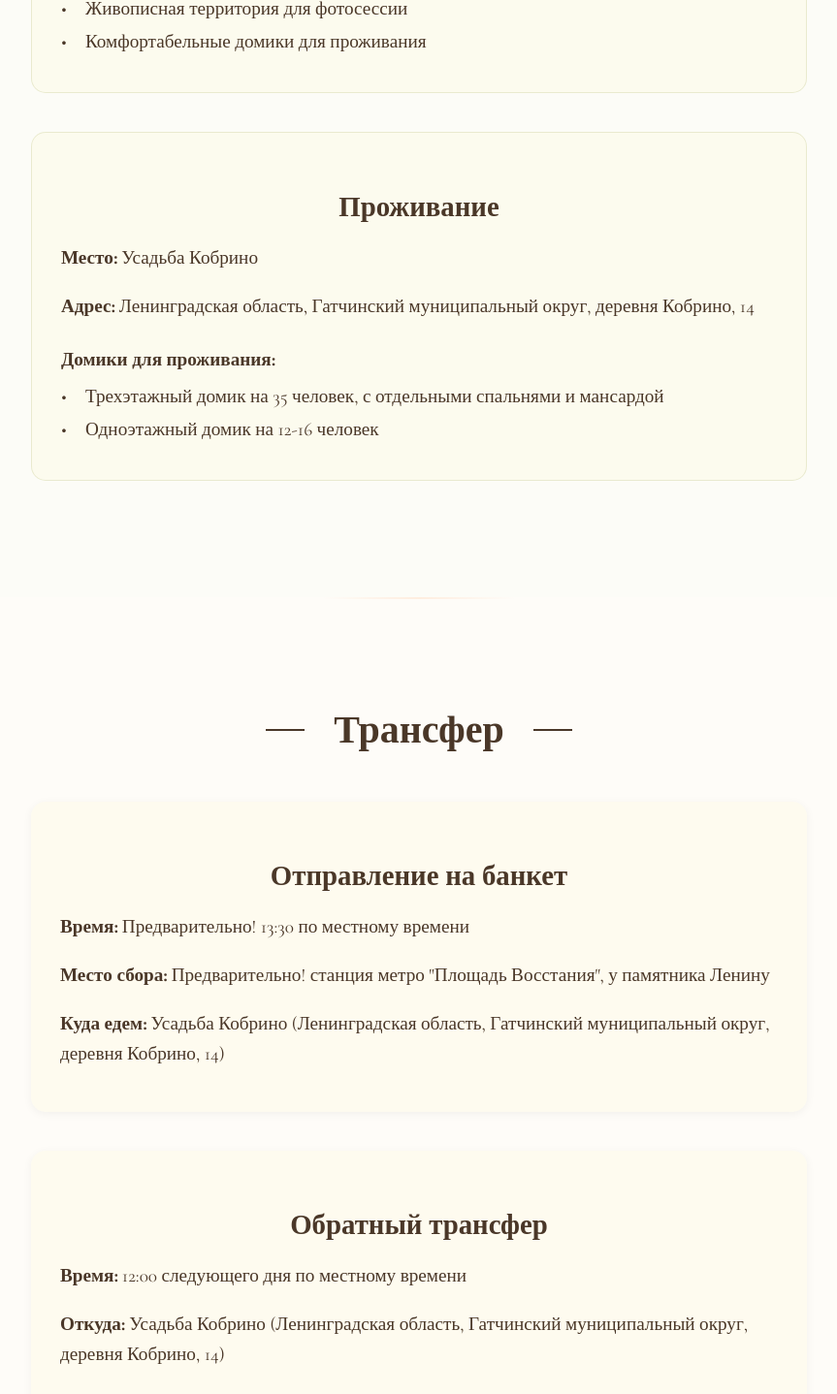
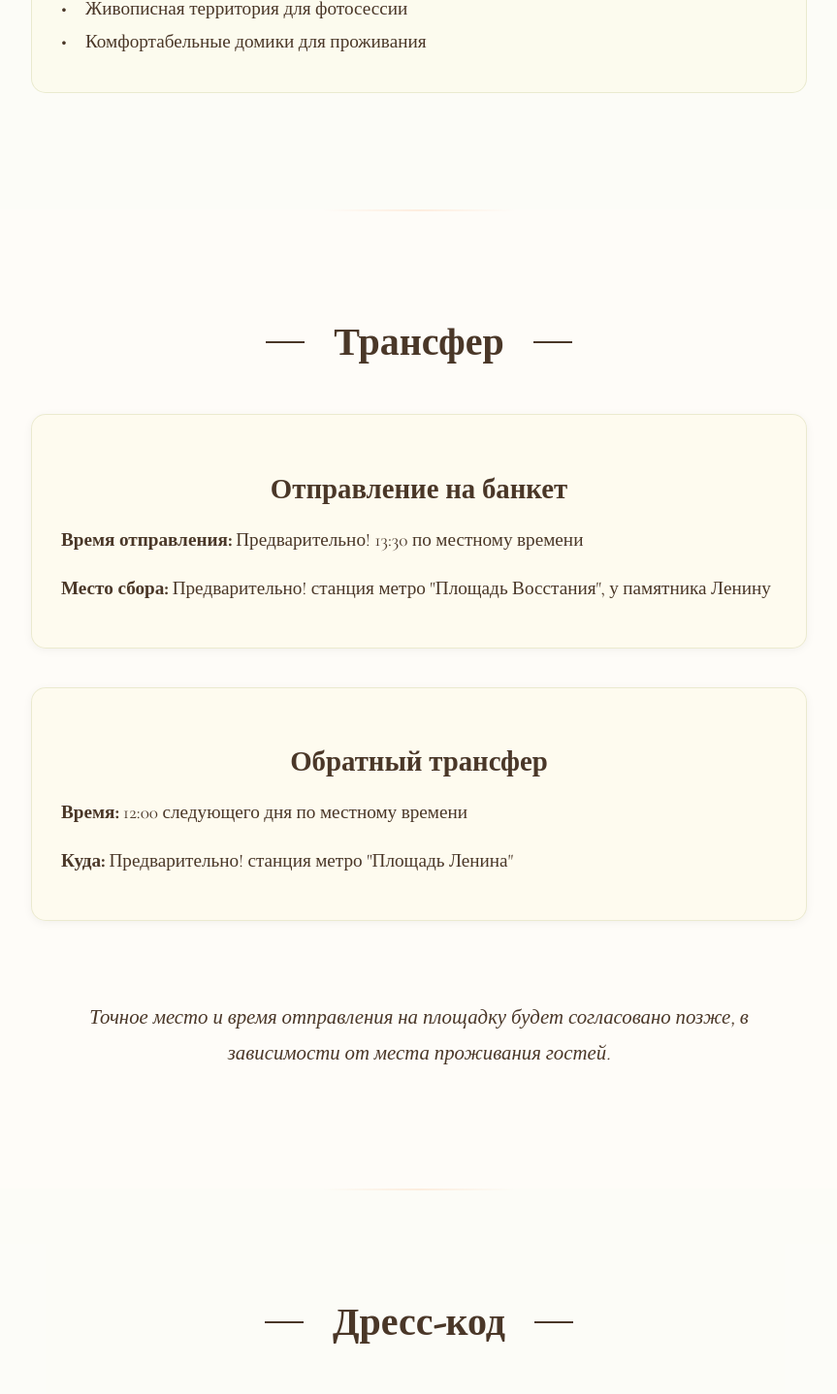
Before and after one commit to byFluerash/my-app, a React (Create React App) app: page / in a window 1280 px wide. Shown: the part 2020-3458 px from the top of the page at 97% size, without its empty margins (208-1071 px from the left). Built offline with nearby package versions, Linux system fonts and the light colour scheme; a web font is replaced by a local one.

Commit message:
new changes

```diff
--- a/src/components/Footer.js
+++ b/src/components/Footer.js
@@ -1,11 +1,19 @@
 import React from 'react';
 
-function Footer() {
+function Footer({label = "По всем вопросам телеграмм канал" }) {
+  const telegramUrl = `https://t.me/+ohvrwnhqV4EwYmIy`;
   return (
     <footer className="footer">
       <div className="container">
-        <p>С любовью, Анна и Михаил</p>
-        <p>По всем вопросам: +7 (999) 123-45-67</p>
+        <p>С любовью, Эльза и Даниил</p><a
+      href={telegramUrl}
+      target="_blank"
+      rel="noopener noreferrer"
+      className="telegram-link"
+    >
+      {label}
+    </a>
+
       </div>
     </footer>
   );
--- a/src/components/Rsvp.js
+++ b/src/components/Rsvp.js
@@ -18,7 +18,7 @@ const GuestForm = ({ data, onChange, isCompanion = false, alcoholOptions }) => {
               onChange={onChange}
               placeholder="Имя"
               required
-              className="form-input"
+              className="form-input-test"
             />
           </div>
           <div className="form-group">
@@ -29,7 +29,7 @@ const GuestForm = ({ data, onChange, isCompanion = false, alcoholOptions }) => {
               onChange={onChange}
               placeholder="Фамилия"
               required
-              className="form-input"
+              className="form-input-test"
             />
           </div>
         </div>
@@ -39,7 +39,7 @@ const GuestForm = ({ data, onChange, isCompanion = false, alcoholOptions }) => {
         <div className="form-section">
           <div className="form-row">
             <div className="form-group">
-              <label>Присутствие на банкете</label>
+              <label>Присутствие на мероприятии</label>
               <select name="attendBanquet" value={data.attendBanquet} onChange={onChange} className="form-select">
                 <option value="no">Нет</option>
                 <option value="yes">Да</option>
@@ -58,7 +58,6 @@ const GuestForm = ({ data, onChange, isCompanion = false, alcoholOptions }) => {
       )}
 
       <div className="form-section">
-        <div className="form-section-title">Предпочтения</div>
         <div className="form-group">
           <label>Предпочтения по алкоголю</label>
           <div className="checkbox-group">
@@ -86,7 +85,7 @@ const GuestForm = ({ data, onChange, isCompanion = false, alcoholOptions }) => {
             className="form-select"
           >
             <option value="no">Нет</option>
-            <option value="yes">Да</option>
+            <option value="yes">Есть</option>
           </select>
         </div>
 
@@ -233,7 +232,7 @@ function Rsvp() {
           />
 
           <div className="companions-section">
-            <h3>Добавьте всех с кем вы приедете</h3>
+            <h3>Добавьте пожалуйста всех с кем вы приедете</h3>
             {companions.map((companion, index) => (
               <div key={index} className="companion-wrapper">
                 <div className="companion-header">
--- a/src/components/Transfer.js
+++ b/src/components/Transfer.js
@@ -10,13 +10,10 @@ function Transfer() {
             <div className="transfer-item">
               <h3>Отправление на банкет</h3>
               <p>
-                <strong>Время:</strong> Предварительно! 13:30 по местному времени
+                <strong>Время отправления:</strong> Предварительно! 13:30 по местному времени
               </p>
               <p>
                 <strong>Место сбора:</strong> Предварительно! станция метро "Площадь Восстания", у памятника Ленину
-              </p>
-              <p>
-                <strong>Куда едем:</strong> Усадьба Кобрино (Ленинградская область, Гатчинский муниципальный округ, деревня Кобрино, 14)
               </p>
             </div>
 
@@ -26,10 +23,7 @@ function Transfer() {
                 <strong>Время:</strong> 12:00 следующего дня по местному времени
               </p>
               <p>
-                <strong>Откуда:</strong> Усадьба Кобрино (Ленинградская область, Гатчинский муниципальный округ, деревня Кобрино, 14)
-              </p>
-              <p>
-                <strong>Куда:</strong>Предварительно! станция метро "Площадь Восстания"
+                <strong>Куда:</strong> Предварительно! станция метро "Площадь Ленина"
               </p>
             </div>
           </div>
--- a/src/components/Venue.js
+++ b/src/components/Venue.js
@@ -27,22 +27,6 @@ function Venue() {
                 <li>Комфортабельные домики для проживания</li>
               </ul>
             </div>
-            <div className="venue-item">
-              <h3>Проживание</h3>
-              <p>
-                <strong>Место:</strong> Усадьба Кобрино
-              </p>
-              <p>
-                <strong>Адрес:</strong> Ленинградская область, Гатчинский муниципальный округ, деревня Кобрино, 14
-              </p>
-              <p className="venue-features">
-                Домики для проживания:
-              </p>
-              <ul>
-                <li>Трехэтажный домик на 35 человек, с отдельными спальнями и мансардой </li>
-                <li>Одноэтажный домик на 12-16 человек</li>
-              </ul>
-            </div>
           </div>
         </div>
       </div>
--- a/src/styles/components.css
+++ b/src/styles/components.css
@@ -190,8 +190,9 @@ h2:after {
   max-width: 800px;
   margin: 0 auto;
   padding: 40px;
-  background: rgba(241, 167, 120, 0.02);  /* Очень нежный мандариновый фон */
+  background: rgba(253, 222, 82, 0.05);  /* Очень нежный мандариновый фон */
   border-radius: 20px;
+  border: 1px solid rgba(159, 164, 80, 0.2);;
   box-shadow: 0 4px 20px rgba(254, 106, 0, 0.05);  /* Оранжевая тень */
 }
 
@@ -255,7 +256,7 @@ h2:after {
   border-radius: 8px;
   transition: all 0.3s ease;
   cursor: pointer;
-  background: rgba(253, 222, 82, 0.02);  /* Очень нежный горчичный фон */
+  background: rgba(253, 222, 82, 0.08);  /* Очень нежный горчичный фон */
   border: 1px solid rgba(241, 167, 120, 0.1);
 }
 
@@ -604,7 +605,16 @@ h2:after {
   color: #4a3728;
   font-weight: 500;
 }
-
+.form-input-test{
+  width: 91%;
+  padding: 15px;
+  border: 1px solid rgba(159, 164, 80, 0.2);
+  border-radius: 8px;
+  font-size: 1.1rem;
+  font-family: 'Cormorant Garamond', serif;
+  background: rgba(255, 255, 255, 0.9);
+  transition: all 0.3s ease;
+}
 .form-input,
 .form-select,
 .form-textarea {
@@ -726,6 +736,7 @@ h2:after {
   background: rgba(253, 222, 82, 0.05);
   border-radius: 15px;
   box-shadow: 0 2px 10px rgba(0,0,0,0.05);
+  border: 1px solid rgba(159, 164, 80, 0.2);
 }
 
 .transfer-item h3 {
@@ -1028,6 +1039,28 @@ body {
 
 /* Обновляем фон футера */
 .footer {
-  background: rgba(254, 106, 0, 0.05);  /* Нежный оранжевый фон */
+  background: #4a3728;  /* Нежный оранжевый фон */
   border-top: 1px solid rgba(254, 106, 0, 0.1);
 }
+.telegram-link {
+  display: inline-flex;
+  align-items: center;
+  padding: 8px 16px;
+  font-size: 16px;
+  font-weight: 500;
+  color: #fff;
+  background-color: #2CA5E0; /* Цвет Telegram */
+  border-radius: 8px;
+  text-decoration: none;
+  transition: background-color 0.3s ease, transform 0.2s ease;
+}
+
+.telegram-link:hover {
+  background-color: #1C94CC; /* Темнее при наведении */
+  transform: scale(1.05); /* Легкий эффект увеличения */
+}
+
+.telegram-link:focus {
+  outline: 2px solid #fff;
+  outline-offset: 2px;
+}
```
